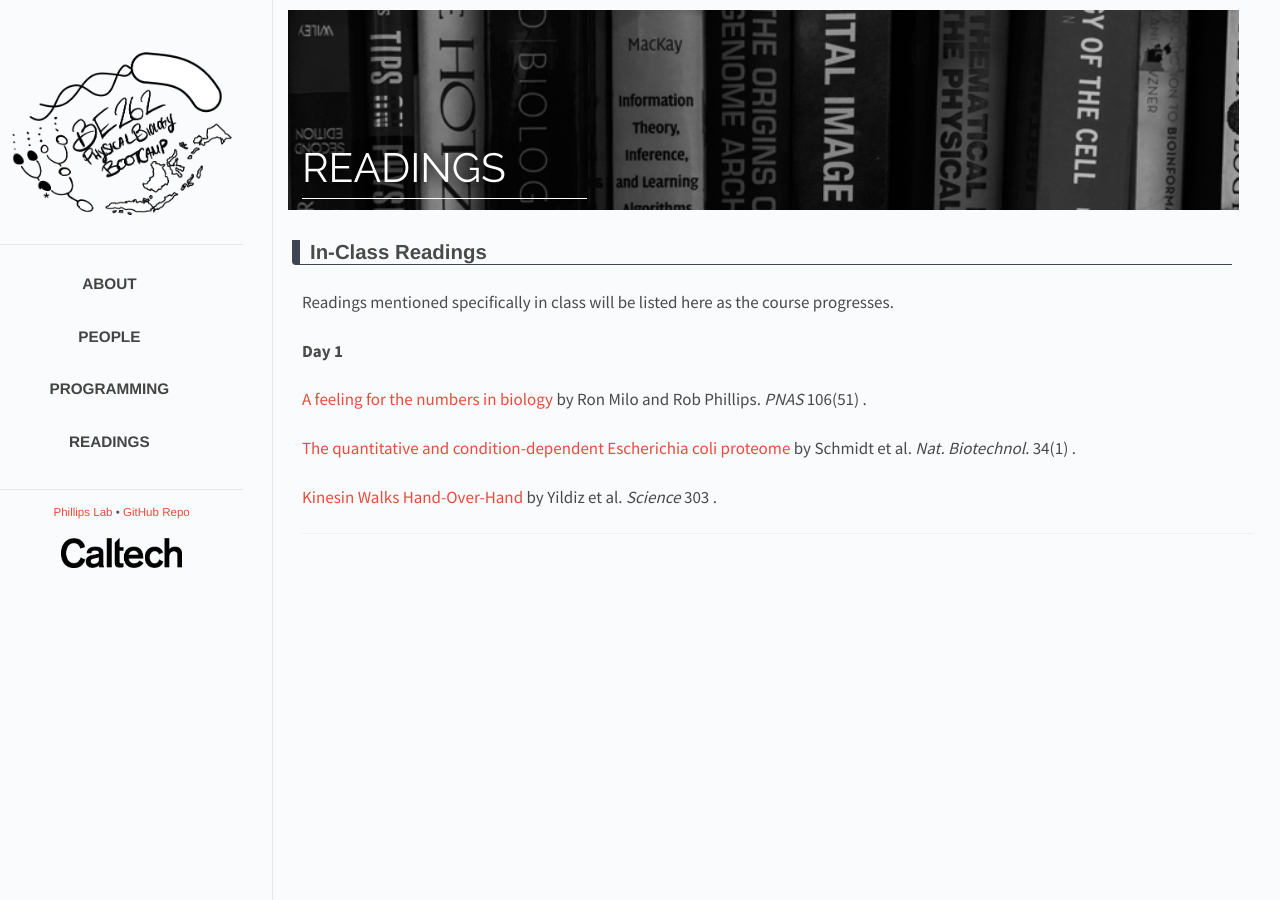
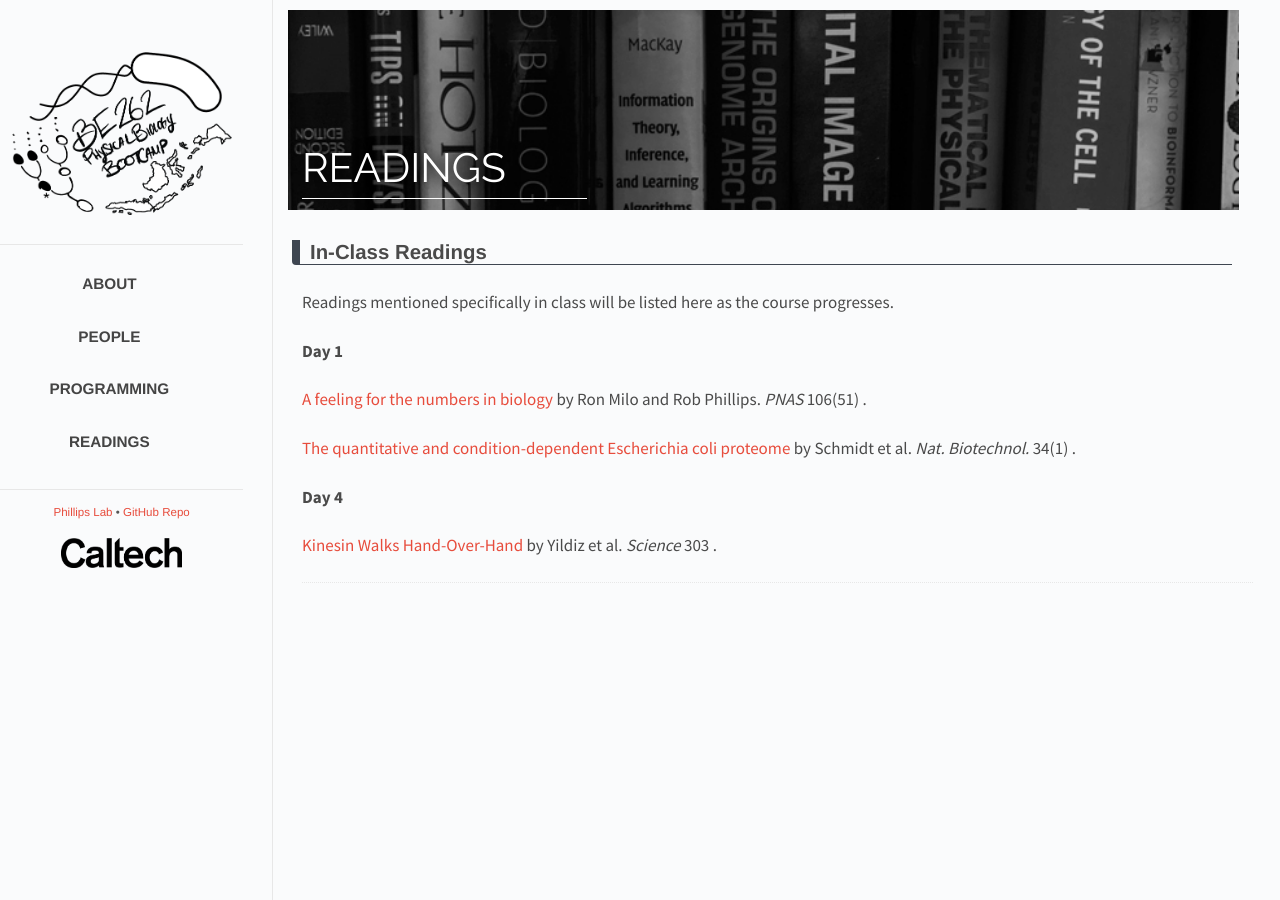
Before and after one commit to RPGroup-PBoC/be262, a Jekyll site: the page built from _posts/2017-01-24-readings.md, in a window 1280 px wide. Built offline with Jekyll 4.4.1, drawn with Linux system fonts in a browser that asks for light colours.

Commit message:
Day 4 added

```diff
--- a/_data/papers.yaml
+++ b/_data/papers.yaml
@@ -13,6 +13,7 @@ Day 1:
     number: "(1)"
     PDF: "schmidt_heinemann_2016.pdf"
 
+Day 4:
   - title: "Kinesin Walks Hand-Over-Hand"
     author: "Yildiz et al."
     journal: "Science"
```
